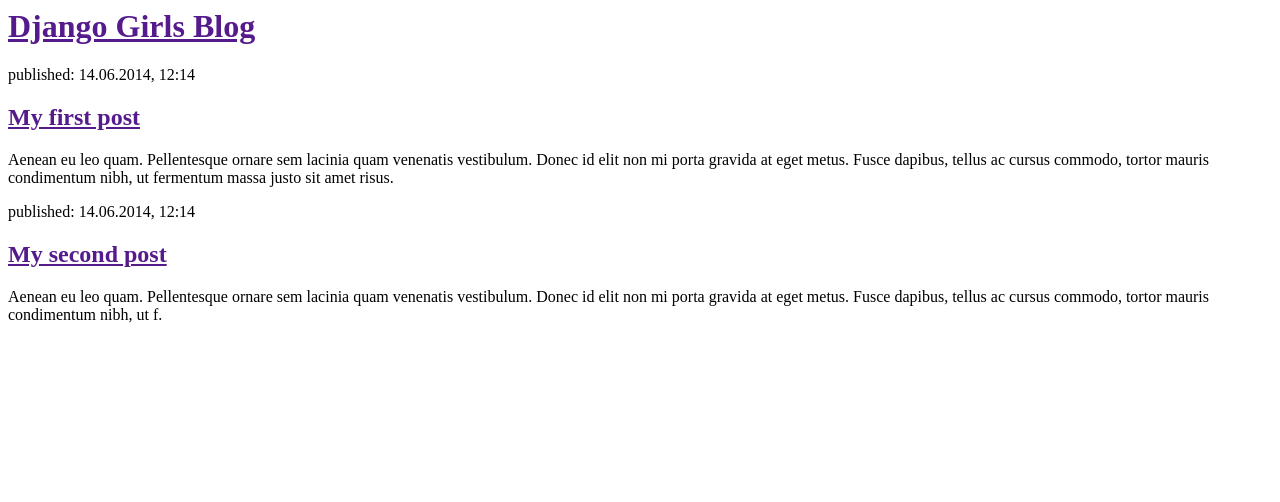
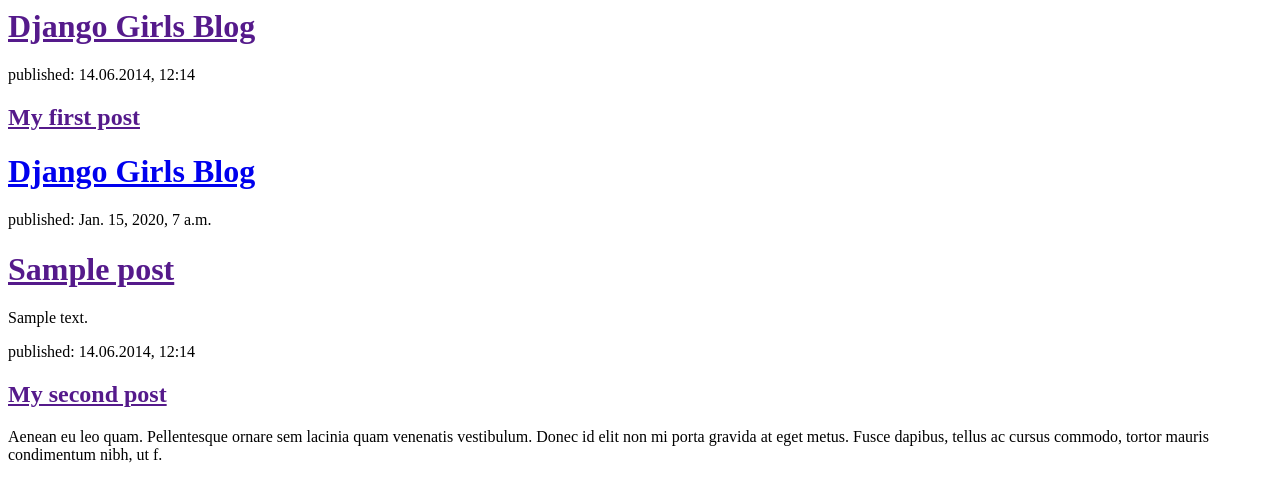
Before and after one commit to luisgtorrano/djangogirls, a Django app: template mysite/blog/templates/blog/post_list.html in a window 1280 px wide. Shown: the top 502 px of the page. Run offline with Django 3.2, Linux system fonts and the light colour scheme; the template is opened without the code that fills it: values that come from a table or form of the project are taken from there, others are empty; tables that the repository leaves empty hold one stand-in row (values such as "Sample post").

Commit message:
modificados os templates

```diff
--- a/mysite/blog/templates/blog/post_list.html
+++ b/mysite/blog/templates/blog/post_list.html
@@ -10,8 +10,18 @@
         <div>
             <p>published: 14.06.2014, 12:14</p>
             <h2><a href="">My first post</a></h2>
-            <p>Aenean eu leo quam. Pellentesque ornare sem lacinia quam venenatis vestibulum. Donec id elit non mi porta gravida at eget metus. Fusce dapibus, tellus ac cursus commodo, tortor mauris condimentum nibh, ut fermentum massa justo sit amet risus.</p>
-        </div>
+<div>
+    <h1><a href="/">Django Girls Blog</a></h1>
+</div>
+
+		{% for post in posts %}
+	    <div>
+		        <p>published: {{ post.published_date }}</p>
+			        <h1><a href="">{{ post.title }}</a></h1>
+		        <p>{{ post.text|linebreaksbr }}</p>
+		    </div>
+		{% endfor %}
+	</div>
 
         <div>
             <p>published: 14.06.2014, 12:14</p>
--- a/mysite/blog/views.py
+++ b/mysite/blog/views.py
@@ -1,5 +1,7 @@
 from django.shortcuts import render
-
+from .models import Post
+from django.utils import timezone
 
 def post_list(request):
-    return render(request, 'blog/post_list.html', {})
+    posts = Post.objects.filter(published_date__lte=timezone.now()).order_by('published_date')
+    return render(request, 'blog/post_list.html', {'posts':posts})
```
